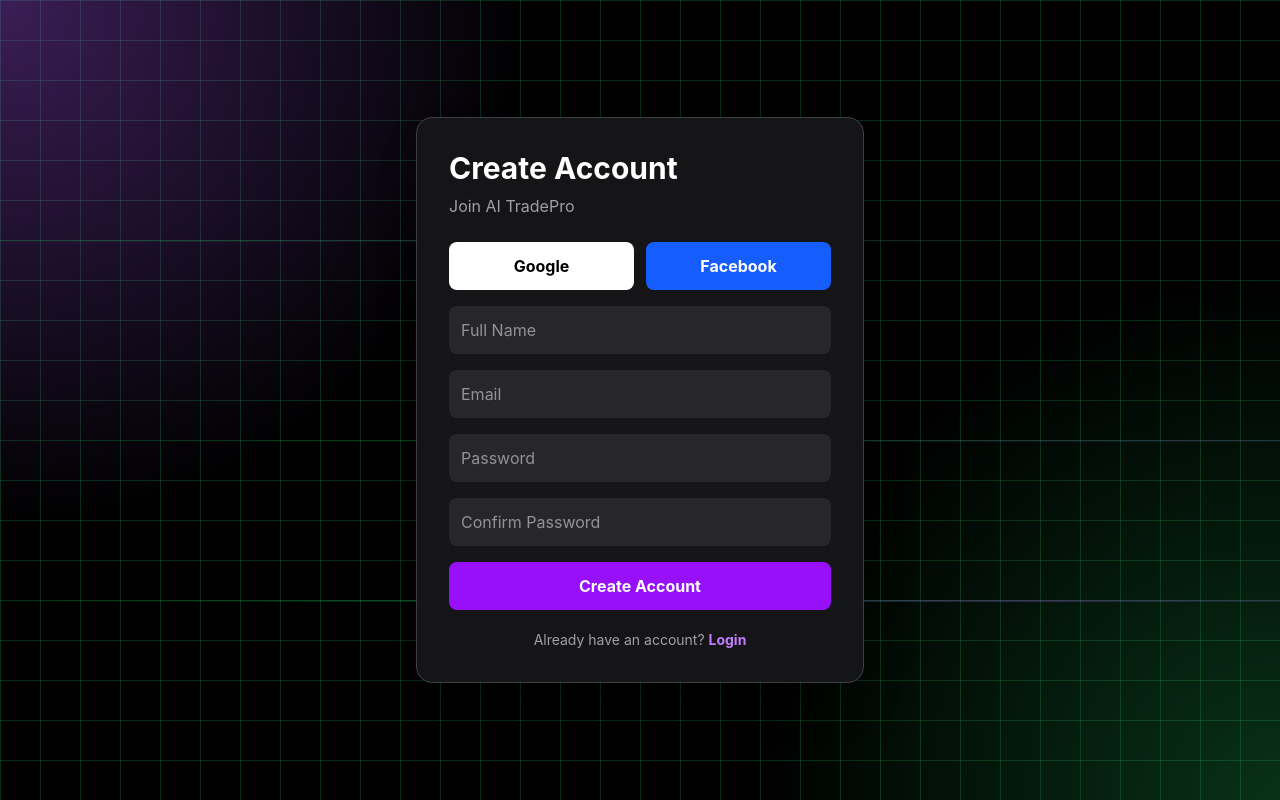
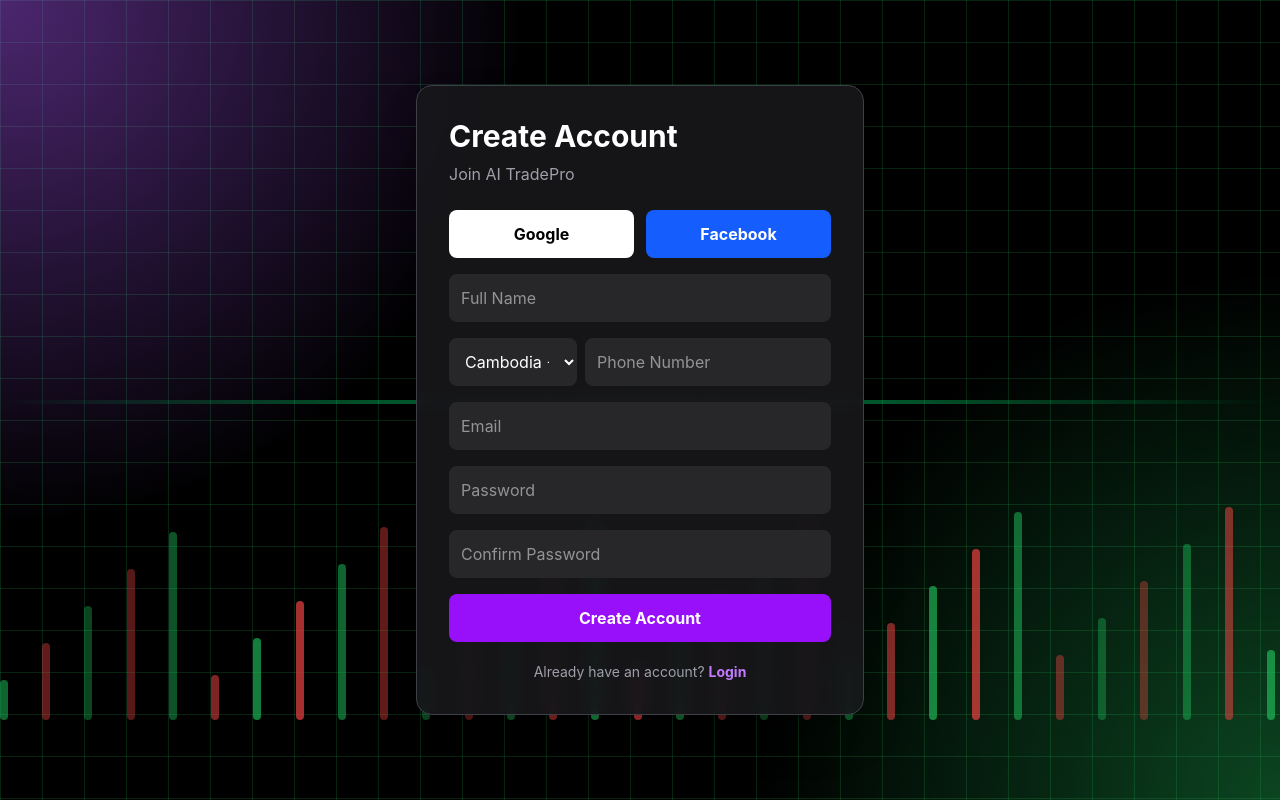
Before and after one commit to daraaffici/ai-tradepro, a Next.js app: page /register in a window 1280 px wide. Built offline with nearby package versions, Linux system fonts and the light colour scheme.

Commit message:
Update register page

```diff
--- a/src/app/register/page.tsx
+++ b/src/app/register/page.tsx
@@ -3,14 +3,27 @@
 import { useState } from "react";
 import Link from "next/link";
 
+const countries = [
+  { name: "Cambodia", code: "+855" },
+  { name: "United States", code: "+1" },
+  { name: "Thailand", code: "+66" },
+  { name: "Vietnam", code: "+84" },
+  { name: "China", code: "+86" },
+  { name: "Japan", code: "+81" },
+  { name: "South Korea", code: "+82" },
+  { name: "Singapore", code: "+65" },
+];
+
 export default function RegisterPage() {
   const [name, setName] = useState("");
+  const [countryCode, setCountryCode] = useState("+855");
+  const [phone, setPhone] = useState("");
   const [email, setEmail] = useState("");
   const [password, setPassword] = useState("");
   const [confirmPassword, setConfirmPassword] = useState("");
 
   async function register() {
-    if (!name || !email || !password || !confirmPassword) {
+    if (!name || !phone || !email || !password || !confirmPassword) {
       alert("Please fill all fields");
       return;
     }
@@ -28,7 +41,12 @@
     const res = await fetch("/api/auth/register", {
       method: "POST",
       headers: { "Content-Type": "application/json" },
-      body: JSON.stringify({ name, email, password }),
+      body: JSON.stringify({
+        name,
+        phone: `${countryCode}${phone}`,
+        email,
+        password,
+      }),
     });
 
     const data = await res.json();
@@ -41,30 +59,44 @@
     }
   }
 
-  function socialRegister(provider: string) {
-    alert(`${provider} register will be added later with OAuth.`);
-  }
-
   return (
     <div className="min-h-screen flex items-center justify-center text-white p-4 relative overflow-hidden bg-black">
-      <div className="absolute inset-0 bg-[linear-gradient(to_right,rgba(34,197,94,0.22)_1px,transparent_1px),linear-gradient(to_bottom,rgba(34,197,94,0.22)_1px,transparent_1px)] bg-[size:40px_40px]" />
-      <div className="absolute inset-0 bg-[radial-gradient(circle_at_top_left,rgba(168,85,247,0.35),transparent_35%),radial-gradient(circle_at_bottom_right,rgba(34,197,94,0.25),transparent_35%)]" />
+      <div className="absolute inset-0 bg-[linear-gradient(to_right,rgba(34,197,94,0.18)_1px,transparent_1px),linear-gradient(to_bottom,rgba(34,197,94,0.18)_1px,transparent_1px)] bg-[size:42px_42px]" />
+      <div className="absolute inset-0 bg-[radial-gradient(circle_at_top_left,rgba(168,85,247,0.45),transparent_35%),radial-gradient(circle_at_bottom_right,rgba(34,197,94,0.35),transparent_35%)]" />
 
-      <div className="absolute inset-0 opacity-40">
-        <div className="market-line market-line-1" />
-        <div className="market-line market-line-2" />
-        <div className="market-line market-line-3" />
+      <div className="absolute inset-0 opacity-70">
+        {Array.from({ length: 32 }).map((_, i) => (
+          <div
+            key={i}
+            className="absolute bottom-20 w-2 rounded-full animate-pulse"
+            style={{
+              left: `${i * 3.3}%`,
+              height: `${40 + ((i * 37) % 180)}px`,
+              backgroundColor: i % 2 === 0 ? "#22c55e" : "#ef4444",
+              animationDelay: `${(i % 8) * 0.2}s`,
+            }}
+          />
+        ))}
       </div>
+
+      <div className="absolute left-0 right-0 top-1/2 h-1 bg-gradient-to-r from-transparent via-green-400 to-transparent animate-pulse opacity-80" />
 
       <div className="relative z-10 w-full max-w-md bg-zinc-900/90 backdrop-blur p-8 rounded-2xl border border-zinc-700 shadow-2xl">
         <h1 className="text-3xl font-bold mb-2">Create Account</h1>
         <p className="text-zinc-400 mb-6">Join AI TradePro</p>
 
         <div className="grid grid-cols-2 gap-3 mb-4">
-          <button onClick={() => socialRegister("Google")} className="bg-white text-black p-3 rounded-lg font-bold">
+          <button
+            onClick={() => alert("Google OAuth will be added later.")}
+            className="bg-white text-black p-3 rounded-lg font-bold"
+          >
             Google
           </button>
-          <button onClick={() => socialRegister("Facebook")} className="bg-blue-600 p-3 rounded-lg font-bold">
+
+          <button
+            onClick={() => alert("Facebook OAuth will be added later.")}
+            className="bg-blue-600 p-3 rounded-lg font-bold"
+          >
             Facebook
           </button>
         </div>
@@ -76,6 +108,27 @@
             placeholder="Full Name"
             className="w-full bg-zinc-800 p-3 rounded-lg"
           />
+
+          <div className="flex gap-2">
+            <select
+              value={countryCode}
+              onChange={(e) => setCountryCode(e.target.value)}
+              className="bg-zinc-800 p-3 rounded-lg w-32"
+            >
+              {countries.map((item) => (
+                <option key={item.code} value={item.code}>
+                  {item.name} {item.code}
+                </option>
+              ))}
+            </select>
+
+            <input
+              value={phone}
+              onChange={(e) => setPhone(e.target.value)}
+              placeholder="Phone Number"
+              className="w-full bg-zinc-800 p-3 rounded-lg"
+            />
+          </div>
 
           <input
             value={email}
@@ -100,7 +153,10 @@
             className="w-full bg-zinc-800 p-3 rounded-lg"
           />
 
-          <button onClick={register} className="w-full bg-purple-600 hover:bg-purple-700 p-3 rounded-lg font-bold">
+          <button
+            onClick={register}
+            className="w-full bg-purple-600 hover:bg-purple-700 p-3 rounded-lg font-bold"
+          >
             Create Account
           </button>
         </div>
@@ -112,48 +168,6 @@
           </Link>
         </p>
       </div>
-
-      <style jsx>{`
-        .market-line {
-          position: absolute;
-          left: -10%;
-          width: 120%;
-          height: 2px;
-          background: linear-gradient(90deg, transparent, #22c55e, #a855f7, transparent);
-          animation: moveMarket 5s linear infinite;
-        }
-
-        .market-line-1 {
-          top: 30%;
-          transform: rotate(-8deg);
-        }
-
-        .market-line-2 {
-          top: 55%;
-          transform: rotate(6deg);
-          animation-delay: 1s;
-        }
-
-        .market-line-3 {
-          top: 75%;
-          transform: rotate(-4deg);
-          animation-delay: 2s;
-        }
-
-        @keyframes moveMarket {
-          0% {
-            transform: translateX(-20%) scaleX(0.8);
-            opacity: 0.2;
-          }
-          50% {
-            opacity: 0.9;
-          }
-          100% {
-            transform: translateX(20%) scaleX(1.2);
-            opacity: 0.2;
-          }
-        }
-      `}</style>
     </div>
   );
 }
```
